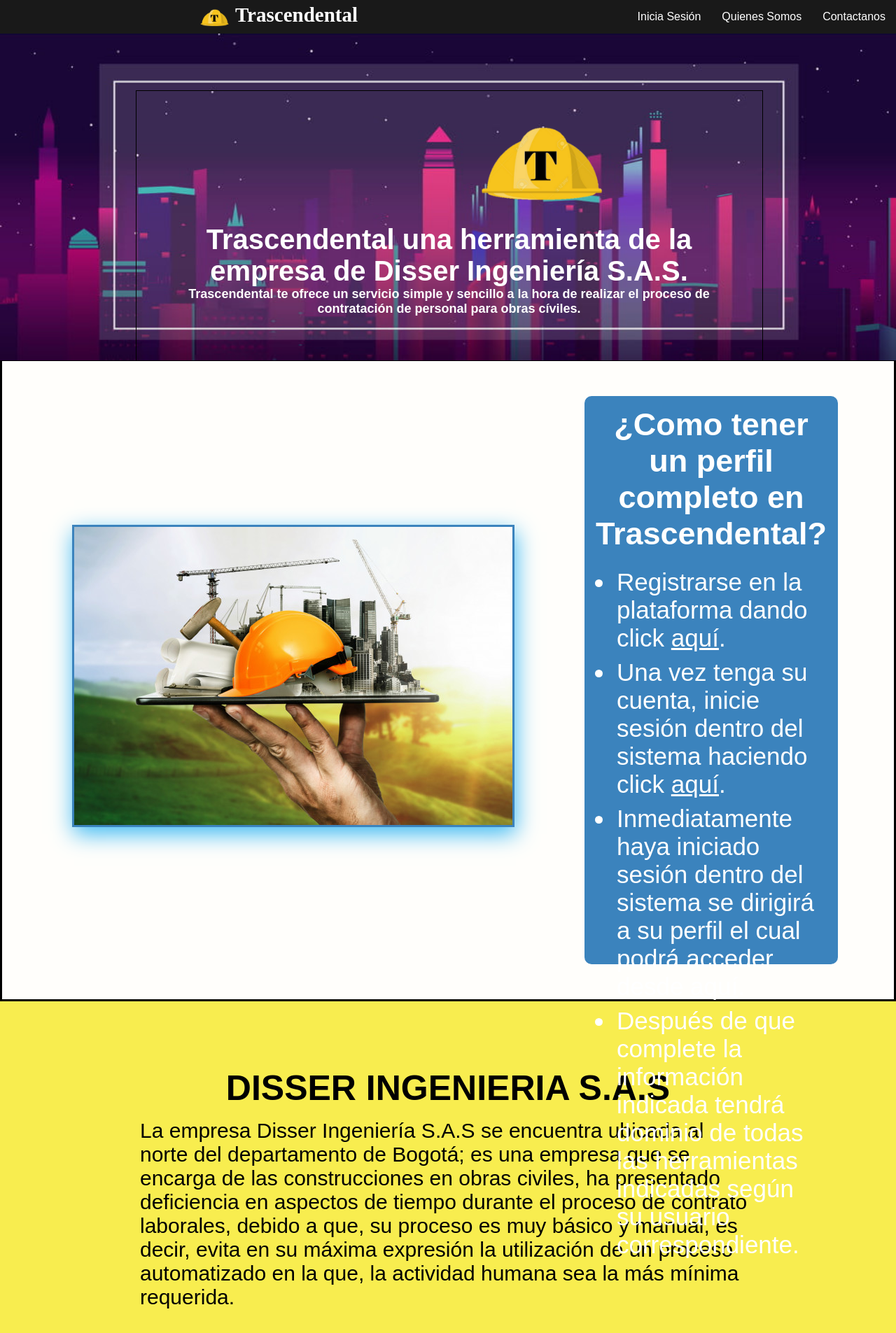
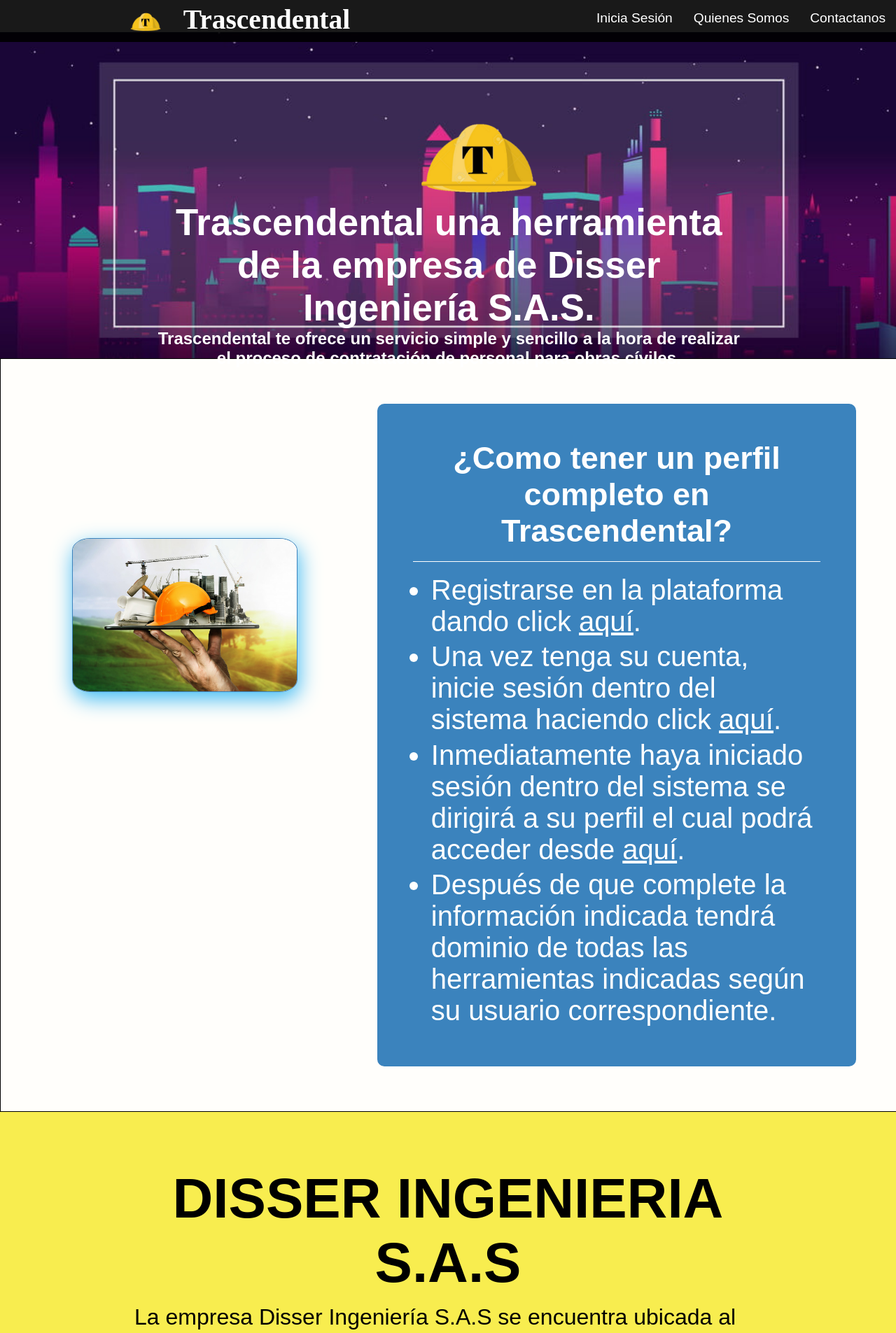
Before and after one commit to y4xu1/P-gina-Web-del-Proyecto, a PHP site: page / in a window 1280 px wide; the page is wider, and only the part inside the window is pictured. Shown: the top 1905 px of that part at 70% size. Run offline with PHP 8.4, Linux system fonts and the light colour scheme.

Commit message:
Adaptación pantallas

```diff
--- a/index.css
+++ b/index.css
@@ -1,8 +1,6 @@
 * {
-    margin: 0px;
-    padding: 0px;
-    width: auto;
-    height: auto;
+    margin: 0%;
+    padding: 0%;
 }
 .Barra_Navegacion {
     background: rgb(0, 0, 0, 0.9);
@@ -13,14 +11,14 @@
 .Logo_Menú {
     width: 4%;
     overflow: hidden;
-    margin-top: 5px;
-    margin-left: 40px;
-    margin-bottom: 5px;
+    margin: 1% 2%;
+    /*margin-left: 40px;
+    margin-bottom: 5px;*/
     border: 0,5px solid rgba(128, 128, 128, 0.719);
 }
 h1 {
     color: white;
-    font-size: 29px;
+    font-size: 247%;
     overflow: hidden;
     display: inline-block;
     margin: 5px;
@@ -35,7 +33,8 @@ nav ul {
 nav ul li {
     float: right;
     font-family: Arial, sans-serif;
-    font-size: 16px;
+    font-size: 120%;
+    width: auto;
 }
 nav ul li a {
     display: block; /* Convertimos los elementos a en elementos bloque para manipular el padding */
@@ -50,10 +49,9 @@ nav ul li:hover {
     color: rgb(239, 255, 19);
     background: #E9BD15;
 }
+/*------------------------------------*/
 .contenido {
-    padding-top: 48px;
-    padding-bottom: 20px;
-    padding-bottom: 20px;
+    padding-top: 3.58%;
 }
 .nuestros_servicios img{
     position: relative;
@@ -63,50 +61,88 @@ nav ul li:hover {
     height: auto;
 }
 .contenido_servicios {
+    width: auto;
+    height: auto;
     position: absolute;
-    padding-top: 220px;
-    padding-bottom: 93px;
-    padding-left: 20px;
-    padding-right: 20px;
-    margin-top: 81px;
-    margin-left: 193.5px;
-    margin-right: 190.5px;
-    border:  1px solid;
+    padding: 4.1%;
+    margin-top: 5.3%;
+    margin-left: 12.7%;
+    margin-right: 12.5%;
 }
 #letrero {
     width: 20%;
-    position: absolute;
-    margin-top: -170px;
-    margin-left: 470px;
-    margin-right: 470px;
-}
-.menu{
-    z-index: 3;
+    height: auto;
+    margin: 1% 45%;
+    /*margin-left: 470px;
+    margin-right: 470px;*/
 }
 .contenido_servicios h2, .contenido_servicios p {
+    width: 100%;
+    height: auto;
     color: white;
     font-family: sans-serif;
     font-weight: bolder;
     text-align: center;
 }
 .contenido_servicios h2 {
-    margin-top: -30px;
-    font-size: 40px;
+    font-size: 330%;
 }
 .contenido_servicios p {
-    font-size: 18px;
+    font-size: 150%;
+}
+/*-----------------------------------------*/
+.manual_instructivo {
+    width: 100%;
+    height: auto;
+    display: inline-block;
+    justify-content:space-evenly;
+    padding-top: 5%;
+    background-color: rgb(255, 254, 251);
+    border: 1px solid;
 }
 .imagen_instructivo {
-    position: relative;
-    margin-left: 100px;
-    margin-top: 234px;
-    width: 50%;
-    height: 40%;
-    border: 3px solid #3B83BD;
+    display: inline-block;
+    position: absolute;
+    margin: 15% 8%;
+    width: 25%;
+    height: auto;
+    border-radius: 8%;
+    border: 1.5px solid #3B83BD;
     box-shadow: 2px 10px 30px rgb(62, 186, 243);
 }
+.contenido_manual_instrutivo {
+    width: 45.5%;
+    margin: 0% 0% 5% 42%;
+    background-color: #3B83BD;
+    box-shadow: 10px, 15px, 20px #17202A;
+    border-radius: 10px;
+    padding: 4%;
+    font-family: sans-serif;
+}
+.contenido_manual_instrutivo h3 {
+    text-align: center;
+    font-size: 45px;
+    color: white;
+    padding-bottom: 3%;
+    margin-bottom: 3%;
+    border-bottom: 1px solid white;
+}
+.contenido_manual_instrutivo ul {
+    padding-left: 3.5%;
+    color: white;
+}
+.contenido_manual_instrutivo ul li {
+    font-size: 250%;
+}
+.contenido_manual_instrutivo ul a {
+    color: white;
+    font-size: 100%;
+}
+.lista_manual {
+    margin: 1%;
+}
+/*----------------------------------*/
 .contenido_personas_asociadas h3 {
-    display: inline-block;
     margin-top: 20px;
     margin-left: 680px;
     text-align: center;
@@ -116,136 +152,96 @@ nav ul li:hover {
     font-size: 30px;
     color: black;
 }
-.manual_instructivo {
-    border: solid;
-    position: relative;
-    overflow: none;
-    display: flex;
-    justify-content:space-evenly;
-    margin-top: 100px;
-    border-top: 1px solid black;
-    background-color: rgb(255, 254, 251);
-}
-.contenido_manual_instrutivo {
-    position: relative;
-    height: 782px;
-    margin-top: 50px;
-    margin-bottom: 50px;
-    margin-left: 100px;
-    margin-right: 80px;
-    background-color: #3B83BD;
-    box-shadow: 10px, 15px, 20px #17202A;
-    border-radius: 10px;
-    padding: 15px;
+/*-----------------------*/
+.contenido_acerca_disser {
+    padding: 5% 15%;
     font-family: sans-serif;
-}
-.contenido_manual_instrutivo h3 {
-    text-align: center;
-    font-size: 45px;
-    border: 30px;
-    color: white;
-    margin-bottom: 20px;
-}
-.contenido_manual_instrutivo ul {
-    margin-top: 2px;
-    padding-left: 25px;
-    color: white;
-}
-.contenido_manual_instrutivo ul li {
-    font-size: 35px;
-}
-.contenido_manual_instrutivo ul a {
-    color: white;
-    font-size: 35px;
-}
-.lista_manual {
-    padding: 3px;
-    margin: 3px;
-}
-.contenido_acerca_disser {
-    padding: 80px 200px;
-    font-family: sans-serif;
-    font-size: 30px;
+    font-size: 200%;
     background-color: #f8ed4f;
 }
 #disser_ingenieria{
     font-family: sans-serif;
-    font-size: 50px;
+    font-size: 250%;
     text-align: center;
-    padding: 15px;
+    padding: 1.5%;
 }
+/*-----------------------*/
 .personas_asociadas {
-    position: relative;
-    overflow: none;
-}
-.empresas_asociadas {
-    width: 13%;
-    padding: 8px;
-    display: inline-block;
+    border-bottom: 1px solid black ;
+    padding: 5% 0%;
 }
 #empresas_1{
-    padding: 30px ;
-    margin: 5px 456px;
-    font-size: 50px;
+    margin: 1% 31.4%;
+    font-size: 400%;
     font-family: sans-serif;
     font-weight: border;
     text-align: center;
     color: rgb(0, 0, 0);
     text-shadow: 13px 14px 5px rgba(119, 102, 102, 0.836);
 }
-.contenido_personas_asociadas {
-    margin-top: 30px;
-    margin-bottom: 30px;
-    padding: 20px;
-    border-bottom: 1px solid black;
+.imagenes_empresas {
+    margin: 0% 5% 3% 5%;
 }
-.personas_asociadas section div form {
+.imagenes_empresas2 {
+    margin: 0% 23%;
+}
+.empresas_asociadas {
+    width: 13%;
+}
+.imagenes_empresas form {
     position: relative;
     display: inline-block;
-    width: 20%;
-    margin-right: 20px;
-    margin-bottom: 20px;
-    text-align: 50%;
+    width: 22.5%;
+    margin: 1%;
+}
+.imagenes_empresas2 form {
+    position: relative;
+    display: inline-block;
+    width: 47%;
+    margin: 1%;
 }
 .personas_asociadas section div form input {
-    width: 95%;
+    width: 100%;
+    height: auto;
 }
-#Logo_Amarilo {
-    margin-left: 150px;
-}
-#Logo_Colsubsidio {
-    margin-left: 483px;
-}
-#Logo_avianca {
-    margin-left: 483px;
-}
-.calles{
-    position: relative;
-    width: 10em;
-    left: 40.6em;
-}
+/*---------------------------*/
 .contenido_acerca_desarrolladores {/* ----AQUI VA EL COLOR DE LA CAJA ----*/
-    display: inline-block;
-    margin-top: 20px;
-
-    position:relative;
-    padding:  8px;
-    width: 1498px;
+    /*display: inline-block;*/
+    margin: 5% 0%;
+    /*position: relative;
+    padding: 8px;*/
+    width: 100%;
     background-color:  rgb(255, 255, 255);
 }
+.Logo_Sena {
+    /*position: relative;*/
+    /*left: 40.6em;*/
+    width: 10%;
+    height: auto;
+    margin: 1%;
+}
+#Derechos {
+    width: 50%;
+    margin: 0% 0% 1.5% 25%;
+}
 #diseño{
-    border: solid rgb(0, 0, 0);
-    margin-top: 16px;
+    display: inline-block;
+    /*margin-top: 16px;
     margin-bottom: 16px;
     margin-left: 18em;
-    margin-right: 18em;
+    margin-right: 18em;*/
     text-align: center;
-    font-size: 30px;
+    font-size: 300%;
 }
 #diseño_2{
+    border-top: 1px solid black;
+    width: 60%;
+    margin: 0% 20%;
+    padding-top: 1.5%;
     font-size: 40px;
     text-align: center;
 }
+/*----------------------*/
 footer {
     color: rgb(255, 255, 255);
     background-color: rgba(0, 0, 0, 0.897);
--- a/index.html
+++ b/index.html
@@ -56,7 +56,7 @@
             <section class="personas_asociadas">
                 <section class="contenido_personas_asociadas">
                     <h3 id="empresas_1">Empresas Asociadas</h3>
-                    <div class=imagenes.empresas>
+                    <div class="imagenes_empresas">
                         <form action="https://amarilo.com.co/" id="Logo_Amarilo">
                             <input type="image" src="Imagenes de la Página/Logo_Amarilo.png" class="empresas_asociadas">
                         </form>
@@ -69,6 +69,8 @@
                         <form action="https://konecta.cloud/" id="Logo_Konecta">
                             <input type="image" src="Imagenes de la Página/konecta-cloud.jpg" class="empresas_asociadas">
                         </form>
+                    </div>
+                    <div class="imagenes_empresas2">
                         <form action= "https://www.colsubsidio.com/" id="Logo_Colsubsidio">
                             <input type="image" src="Imagenes de la Página/Logo_Colsubsidio.png" class="empresas_asociadas">
                         </form>
@@ -78,10 +80,11 @@
                     </div>
                 </section>
             </section>
-
             <section class="contenido_acerca_desarrolladores">
-            <img src="Imagenes de la Página/sena.png" alt="sena" class="calles">
+                <div id="Derechos">
+                    <img src="Imagenes de la Página/sena.png" alt="sena" class="Logo_Sena">
                     <h3 id="diseño">Todos los derechos reservados para.</h3>
+                </div>
                 <p id="diseño_2">SENA (Servicio Nacional de Aprendizaje), Daniela Díaz, Brayan Gómez, Laura Gómez, Yáxul Cardenas. Aprendices de ADSI.</p>
             </section>
             <footer class="info_empres">
@@ -95,5 +98,6 @@
                     <p>© Copyright. Todos los derechos reservados - 2021</p>
                 </section>
             </footer>
+        </section>
     </body>
 </html>
```
Lines whose indentation alone changed are shown as unchanged.
